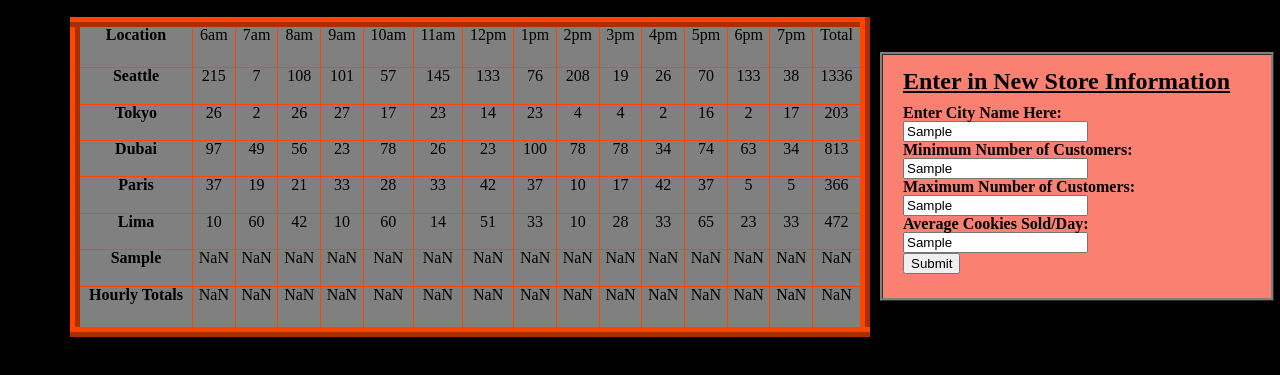
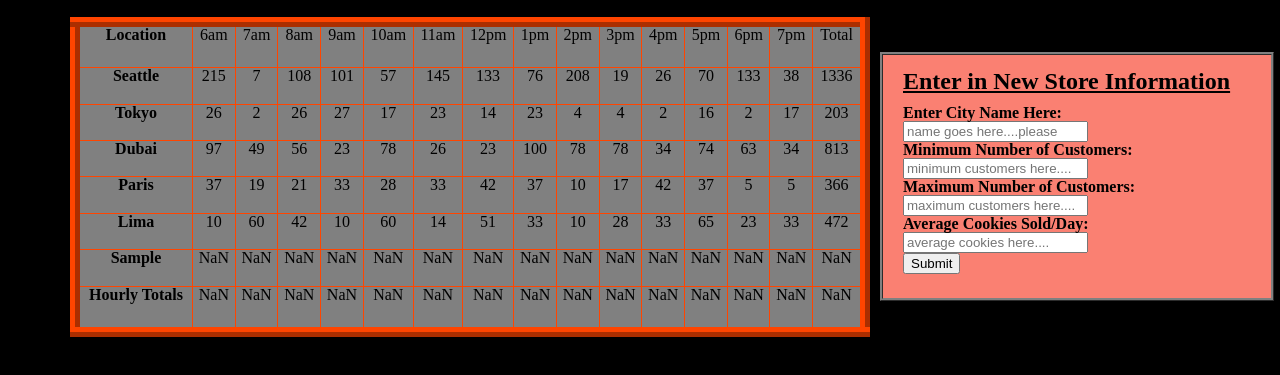
Before and after one commit to Dirrbick/cookie-stand, a plain HTML site: page sales.html in a window 1280 px wide. Both pictures are taken after typing "Sample", "Sample", "Sample", "Sample" into the empty fields and a click on the button "Submit". Shown: the part 139-514 px from the top of the page. Drawn offline with Linux system fonts and the light colour scheme.

Commit message:
added null at end of form to clear information in input boxes

```diff
--- a/css/salesStyle.css
+++ b/css/salesStyle.css
@@ -8,6 +8,8 @@ ul{
     margin: 0 auto;
 }
 
+
+/* look up z-index */
 div {
   display: inline-block;
 }
--- a/js/app2.js
+++ b/js/app2.js
@@ -121,4 +121,8 @@ function handleSubmit(event) {
   removeFooter.remove();
   new ListStores(city, minCust, maxCust, avgCookies);
   renderFooter();
+  event.target.inputCityName.value = null;
+  event.target.inputMinCust.value = null;
+  event.target.inputMaxCust.value = null;
+  event.target.inputAvgCookies.value = null;
 }
```
